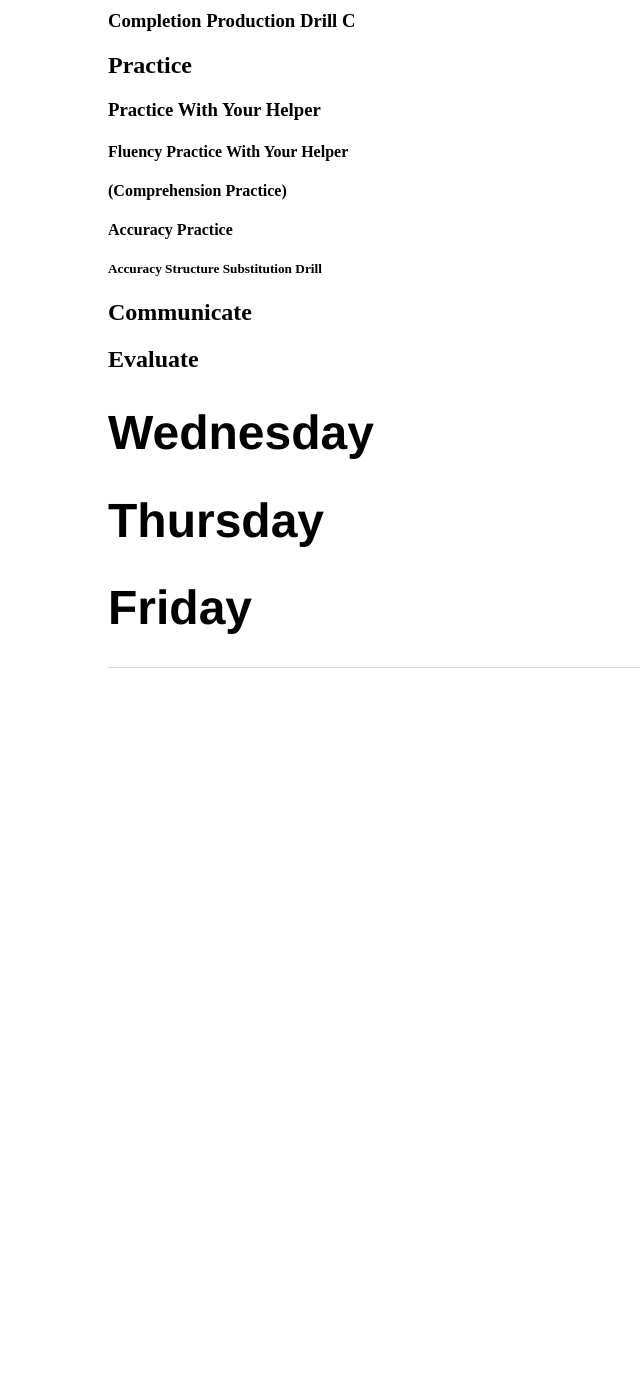
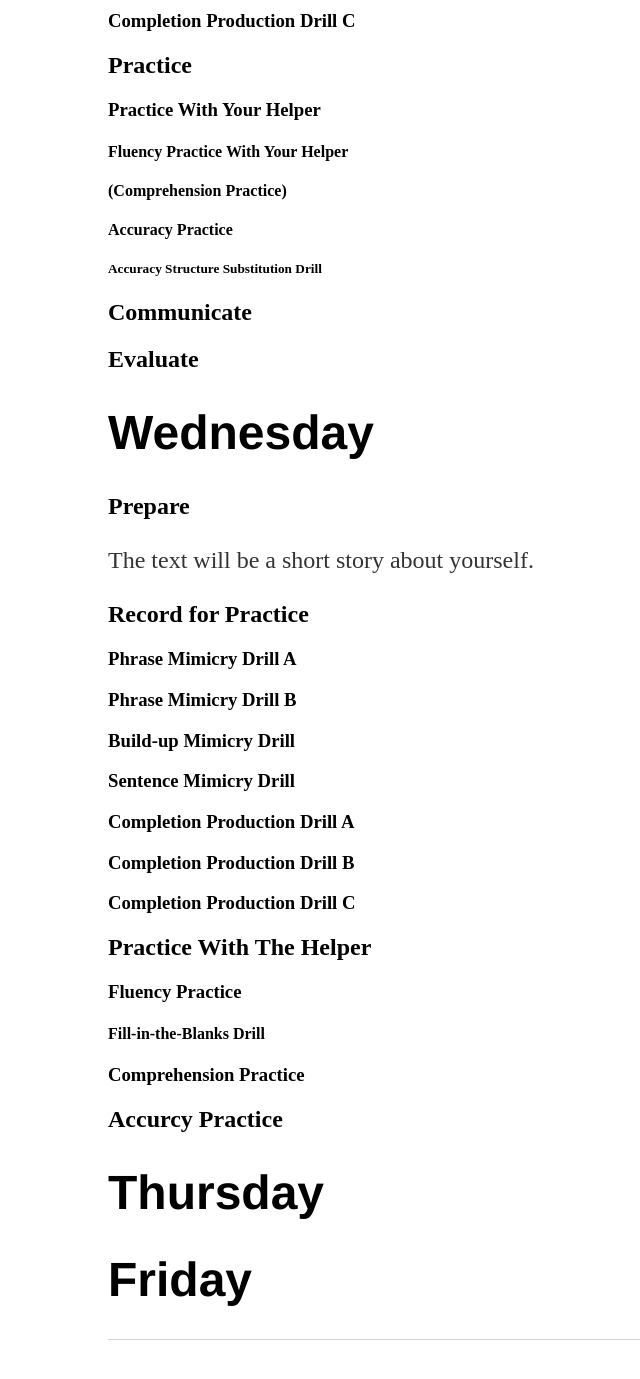
Before and after one commit to nczempin/ll, a Jekyll site: the page built from lamp-learner.md, in a window 1280 px wide and 1400 px high, scrolled down 2527 px. Shown: the top 1379 px of the window, without its empty margins (84-724 px from the left). Built offline with Jekyll 4.4.1, drawn with Linux system fonts in a browser that asks for light colours; before the commit the page ends 3255 px from its top, so only the background shows below that.

Commit message:
Update lamp-learner.md

```diff
--- a/lamp-learner.md
+++ b/lamp-learner.md
@@ -88,5 +88,21 @@ B: "Good-bye."
 
 
 # Wednesday
+## Prepare
+The text will be a short story about yourself.
+## Record for Practice
+### Phrase Mimicry Drill A
+### Phrase Mimicry Drill B
+### Build-up Mimicry Drill
+### Sentence Mimicry Drill
+### Completion Production Drill A
+### Completion Production Drill B
+### Completion Production Drill C
+
+## Practice With The Helper
+### Fluency Practice
+#### Fill-in-the-Blanks Drill
+### Comprehension Practice
+## Accurcy Practice
 # Thursday
 # Friday
```
